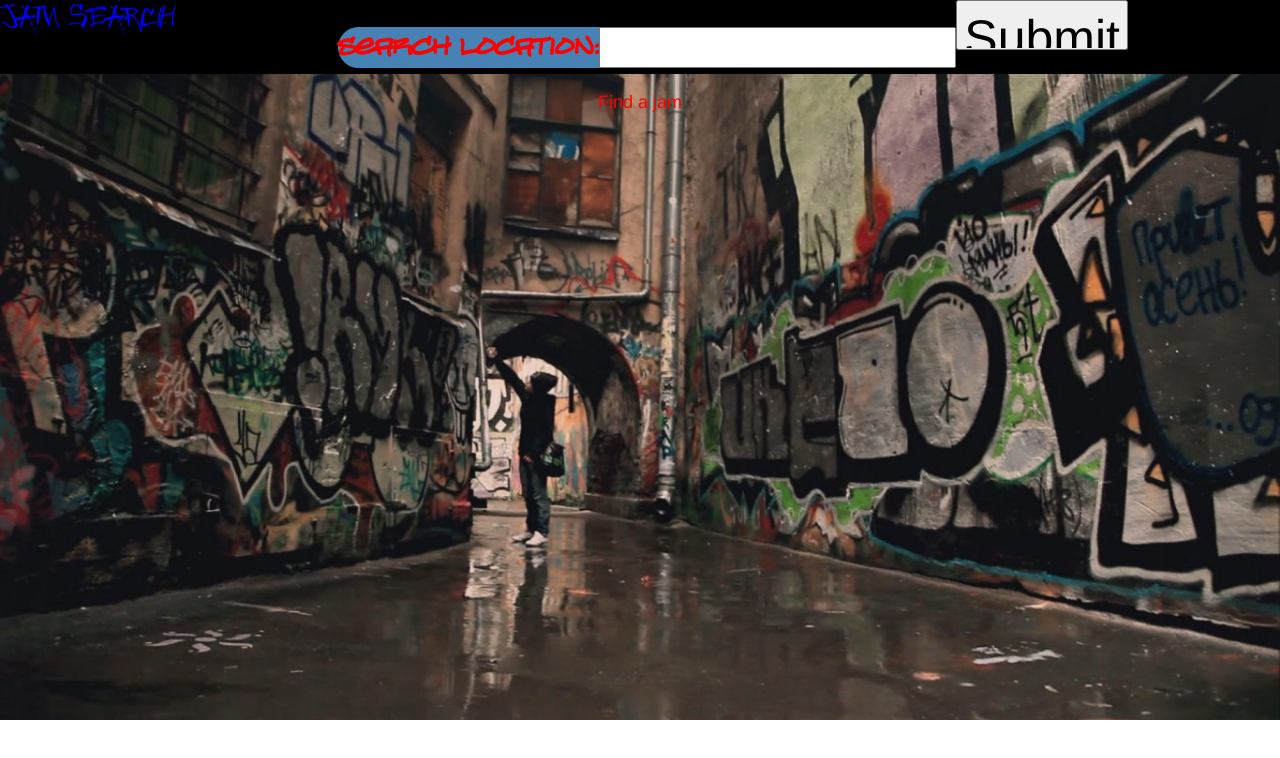
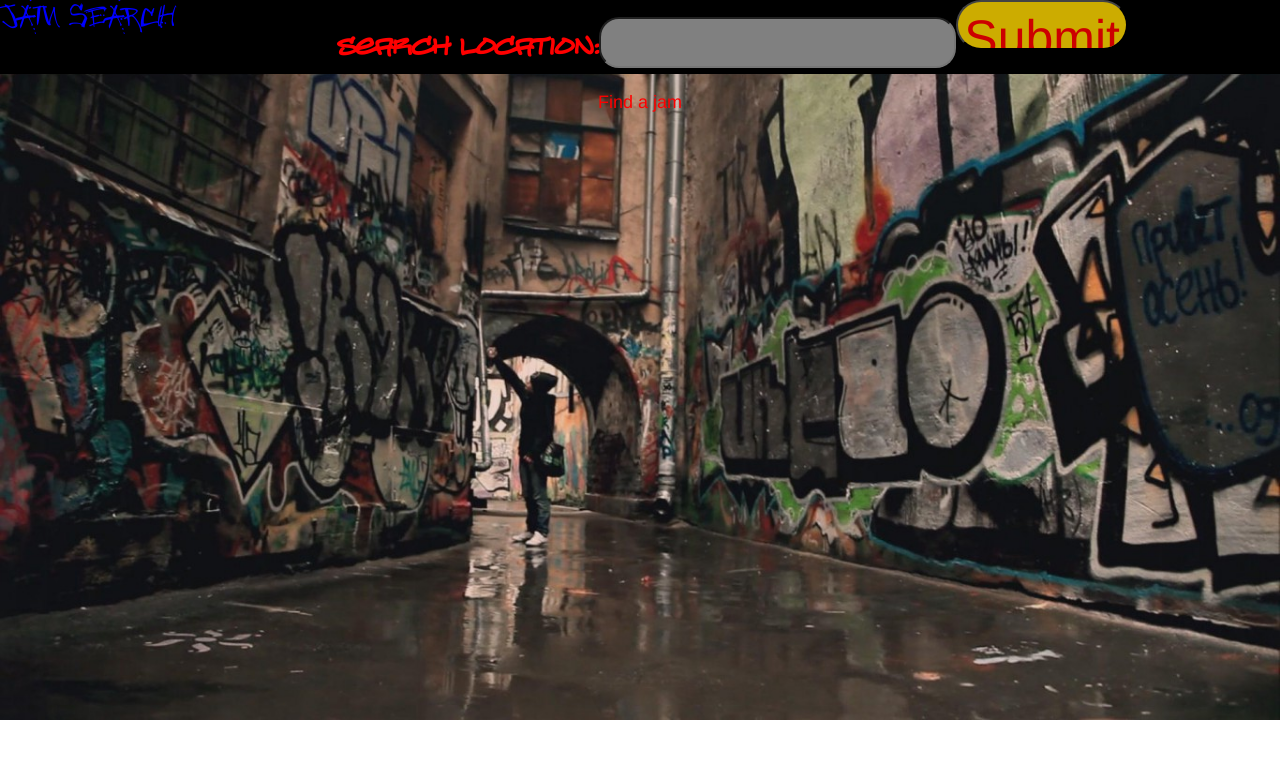
Before and after one commit to kedpak/jam-search_break_events_app, a React (Create React App) app in the folder react/: page / in a window 1280 px wide. Shown: the top 758 px of the page. Built offline with nearby package versions, Linux system fonts and the light colour scheme; a web font is replaced by a local one; what google-maps-react would draw is missing.

Commit message:
change styling of result box containers

```diff
--- a/react/src/App.css
+++ b/react/src/App.css
@@ -59,12 +59,14 @@ button {
 .nav_lab {
   font-size: 25px;
   font-family: 'Turntablz BB';
-  background-color: #4682B4;
+  background-color: black;
   border-radius: 25px;
 }
 
 .searchBox {
-  padding-top: 0;
+  padding-top: 10px;
+  border-radius: 20px;
+  background-color: gray;
 }
 
 .result_box {
@@ -82,18 +84,39 @@ button {
   opacity: 0.8;
   border-radius: 10px;
   z-index: 1;
+  overflow: hidden;
+  font-family: "Lucida Console";
 }
 
+.result_box:hover {
+  background-color: #00008B;
+  color: yellow;
+}
+.the_map {
+  overflow: hidden;
+  width :280px;
+  height: 400px;
+  display: flex; /*added*/
+  flex-direction: column;
+  padding-left: 13%;
+  border-radius: 15px;
+}
+
+.inner_map {
+
+  padding-left: 19%;
+}
 .spacer {
   width: 100%;
   height: 90px;
+
 }
 
 .sub_button {
   height: 50px;
-  color: black;
-}
-
-.eventDesc {
-  font-size: 10px;
-}
+  color: red;
+  background-color: #FFD700;
+  opacity: .80;
+  margin-bottom: 15px;
+  border-radius: 60px;
+  }
```
